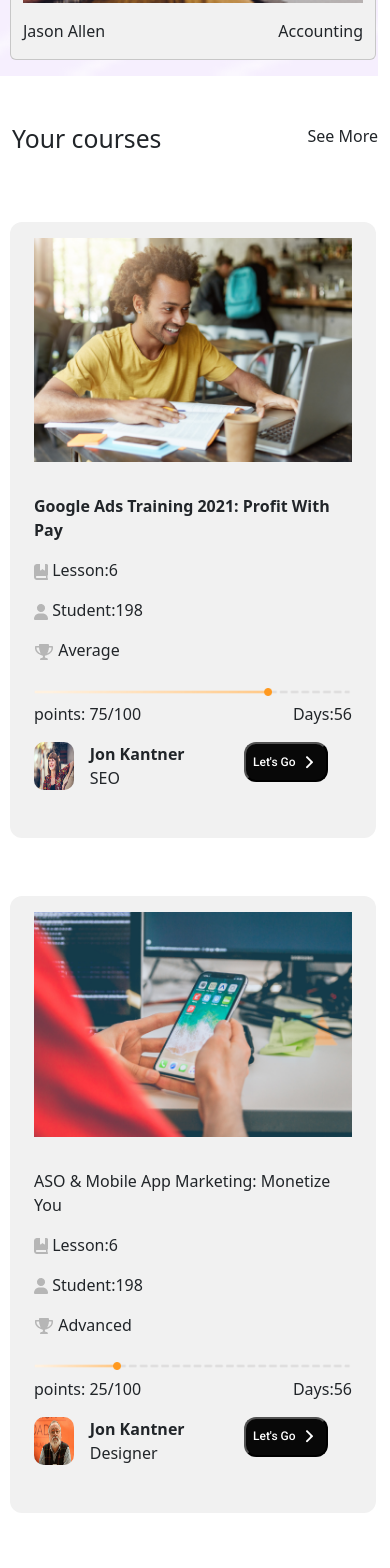
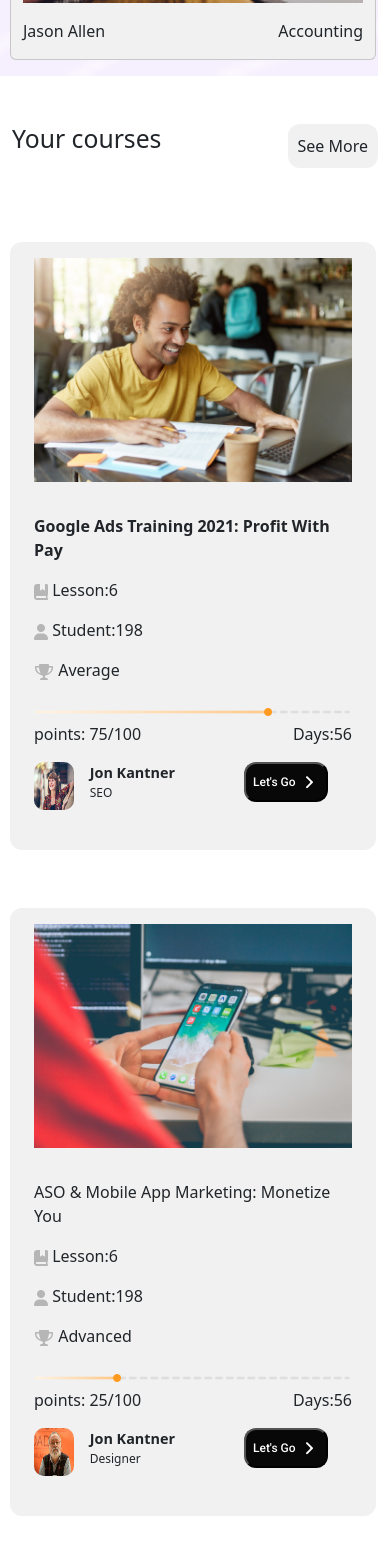
Before and after one commit to Gbangbolaoluwagbemiga/Academy-Assessment, a React (Create React App) app: page / in a window 390 px wide. Shown: the part 3460-5028 px from the top of the page. Built offline with nearby package versions, Linux system fonts and the light colour scheme; no server answers.

Commit message:
Your courses componnet completed

```diff
--- a/src/app.css
+++ b/src/app.css
@@ -255,6 +255,11 @@ hr {
 .teacher {
   font-weight: 700;
 }
+.courses-text {
+  background: rgba(241, 241, 241, 1);
+  border-radius: 12px;
+  padding: 10px;
+}
 /* Mobile Responsiveness */
 @media screen and (max-width: 567px) {
   .arrow-icon {
@@ -331,4 +336,10 @@ hr {
     font-size: 0.75rem;
     text-align: center;
   }
+  .jon-name {
+    font-size: 0.9rem;
+  }
+  .footer-avatar-name {
+    font-size: 0.75rem;
+  }
 }
--- a/src/components/YourCourses.js
+++ b/src/components/YourCourses.js
@@ -1,7 +1,5 @@
 import Jon from '../Images/Instructors/Jon.png';
-import Jason from '../Images/Instructors/Jason.png';
 import Debbie from '../Images/Instructors/Debbie.png';
-import Edwin from '../Images/Instructors/Edwin.png';
 import Erich from '../Images/Instructors/Edwin.png';
 import Cassie from '../Images/Instructors/Cassie.png';
 import happyMale from '../Images/Courses/happy-male.png';
@@ -56,8 +54,8 @@ function YourCourses() {
                   alt="Debbie"
                   className="col-3 me-3 tutor-avatar"
                 />
-                <p className="me-5 col-8">
-                  <strong>Jon Kantner</strong> <br />
+                <p className="me-5 col-8 footer-avatar-name">
+                  <strong className="jon-name">Jon Kantner</strong> <br />
                   SEO
                 </p>
                 <button className="btn-panel btn-courses col-9">
@@ -102,8 +100,8 @@ function YourCourses() {
                   alt="Debbie"
                   className="col-3 me-3 tutor-avatar"
                 />
-                <p className="me-5 col-8">
-                  <strong>Jon Kantner</strong> <br />
+                <p className="me-5 col-8 footer-avatar-name">
+                  <strong className="jon-name">Jon Kantner</strong> <br />
                   Designer
                 </p>
                 <button className="btn-panel btn-courses col-9">
@@ -116,7 +114,7 @@ function YourCourses() {
 
         {/* Python for beginner section */}
         <div className="col-md-5 mb-5 row your-courses-content ">
-          <img src={android} alt="Jon" className="col-md-5 my-3 me-auto " />
+          <img src={python} alt="Jon" className="col-md-5 my-3 me-auto " />
           <div className=" col-md-7 my-3">
             <p className="course-title">
               Python for Beginners - Learn Programming...
@@ -148,8 +146,8 @@ function YourCourses() {
                   alt="Debbie"
                   className="col-3 me-3 tutor-avatar"
                 />
-                <p className="me-5 col-8">
-                  <strong>Jon Kantner</strong> <br />
+                <p className="me-5 col-8 footer-avatar-name">
+                  <strong className="jon-name">Jon Kantner</strong> <br />
                   Design teacher
                 </p>
                 <button className="btn-panel btn-courses col-9">
@@ -162,7 +160,7 @@ function YourCourses() {
 
         {/* Beginner Nikon Section */}
         <div className="col-md-5 mb-5 row your-courses-content ">
-          <img src={android} alt="Jon" className="col-md-5 my-3 me-auto " />
+          <img src={beginner} alt="Jon" className="col-md-5 my-3 me-auto " />
           <div className=" col-md-7 my-3">
             <p className="course-title">
               Beginner Nikon Digital SLR Photography{' '}
@@ -194,8 +192,8 @@ function YourCourses() {
                   alt="Debbie"
                   className="col-3 me-3 tutor-avatar"
                 />
-                <p className="me-5 col-8">
-                  <strong>Jon Kantner</strong> <br />
+                <p className="me-5 col-8 footer-avatar-name">
+                  <strong className="jon-name">Jon Kantner</strong> <br />
                   Photographer
                 </p>
                 <button className="btn-panel btn-courses col-9">
```
